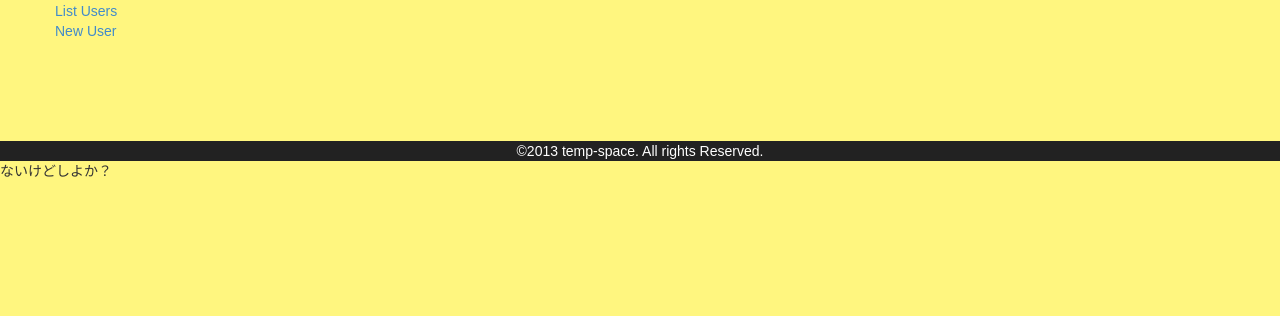
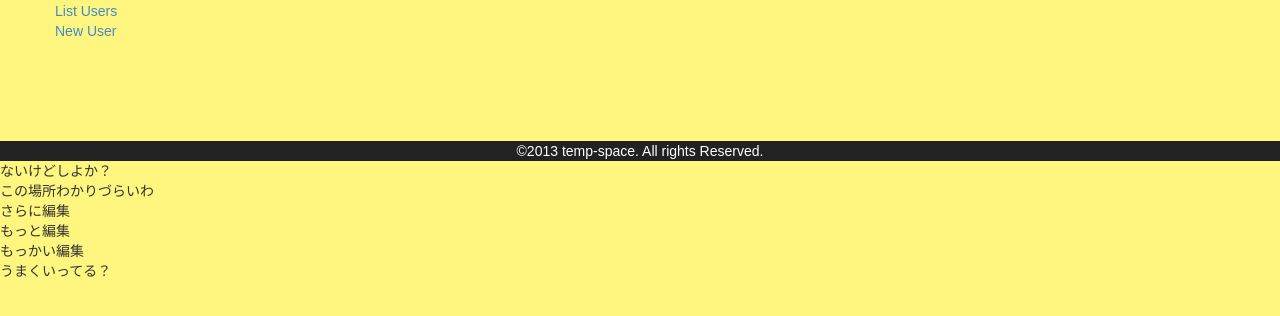
Before and after one commit to 8705/higgs, a CakePHP app: the page made by app/View/Tasks/add.ctp in a window 1280 px wide; the page is wider, and only the part inside the window is pictured. Shown: the part 259-575 px from the top of that part. Run offline with PHP 8.4 and a stand-in for CakePHP, Linux system fonts and the light colour scheme; the template is opened without the code that fills it, so the values that code supplies are empty; form fields are guessed from the names that the template uses; some libraries are stand-ins or nearby versions.

```diff
--- a/app/View/Layouts/default.ctp
+++ b/app/View/Layouts/default.ctp
@@ -114,5 +114,10 @@
 <?php echo $this->Html->script('ajax'); ?>
 <?php echo $this->Js->writeBuffer(array( 'inline' => 'true')); ?>
 <p>ないけどしよか？</p>
+<p>この場所わかりづらいわ</p>
+<p>さらに編集</p>
+<p>もっと編集</p>
+<p>もっかい編集</p>
+<p>うまくいってる？</p>
 </body>
 </html>
```
